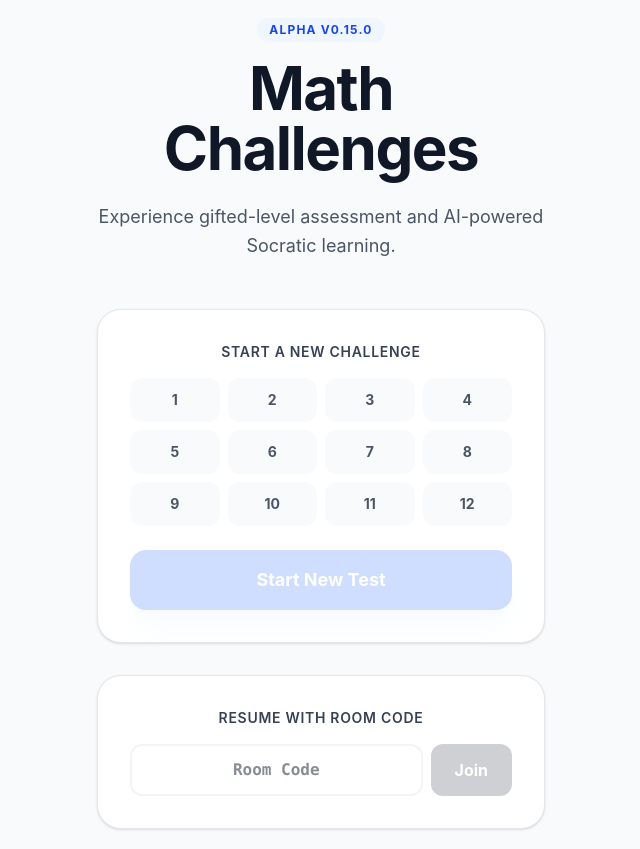
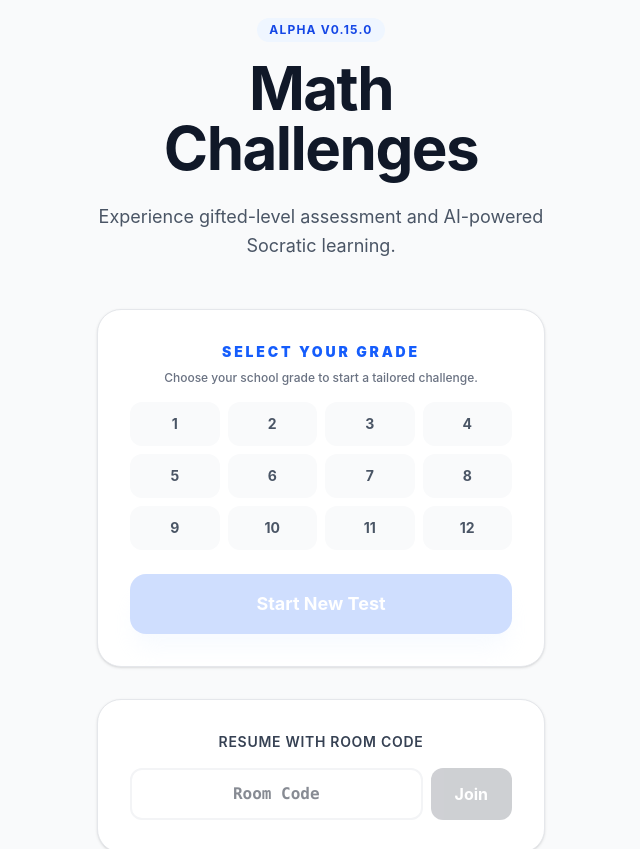
Before and after one commit to dalloro/math-challenges, a React (Vite) app: page / in a window 1280 px wide. Shown: the top 849 px of the page, without its empty margins (319-959 px from the left). Built offline with nearby package versions, Linux system fonts and the light colour scheme.

Commit message:
feat(ui): Add 'Select Your Grade' header to landing page

```diff
--- a/src/pages/LandingPage.tsx
+++ b/src/pages/LandingPage.tsx
@@ -71,9 +71,14 @@ export function LandingPage() {
           {/* New Test Section */}
           <section className="bg-white p-8 rounded-3xl shadow-sm border border-gray-200 space-y-6">
             <div className="space-y-4">
-              <label className="block text-sm font-semibold text-gray-700 uppercase tracking-wider">
-                Start a New Challenge
-              </label>
+              <div className="space-y-2">
+                <h3 className="text-sm font-black uppercase tracking-[0.2em] text-blue-600">
+                  Select Your Grade
+                </h3>
+                <p className="text-xs font-medium text-gray-500">
+                  Choose your school grade to start a tailored challenge.
+                </p>
+              </div>
               <div className="grid grid-cols-4 gap-2">
                 {Array.from({ length: 12 }, (_, i) => i + 1).map((grade) => (
                   <button
```
Also changed, not shown: 1 other file (tests, documents, lock files or other folders).
